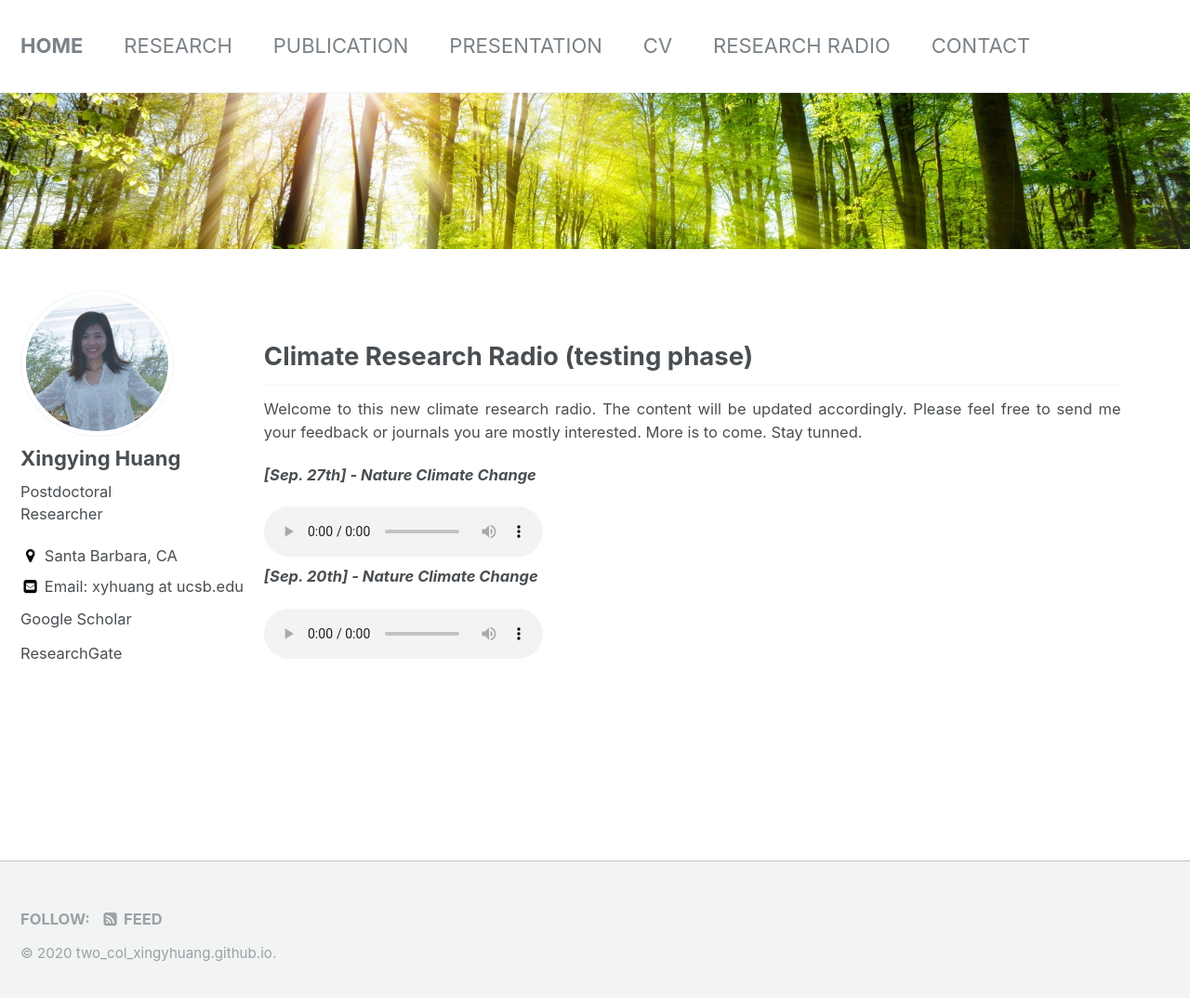
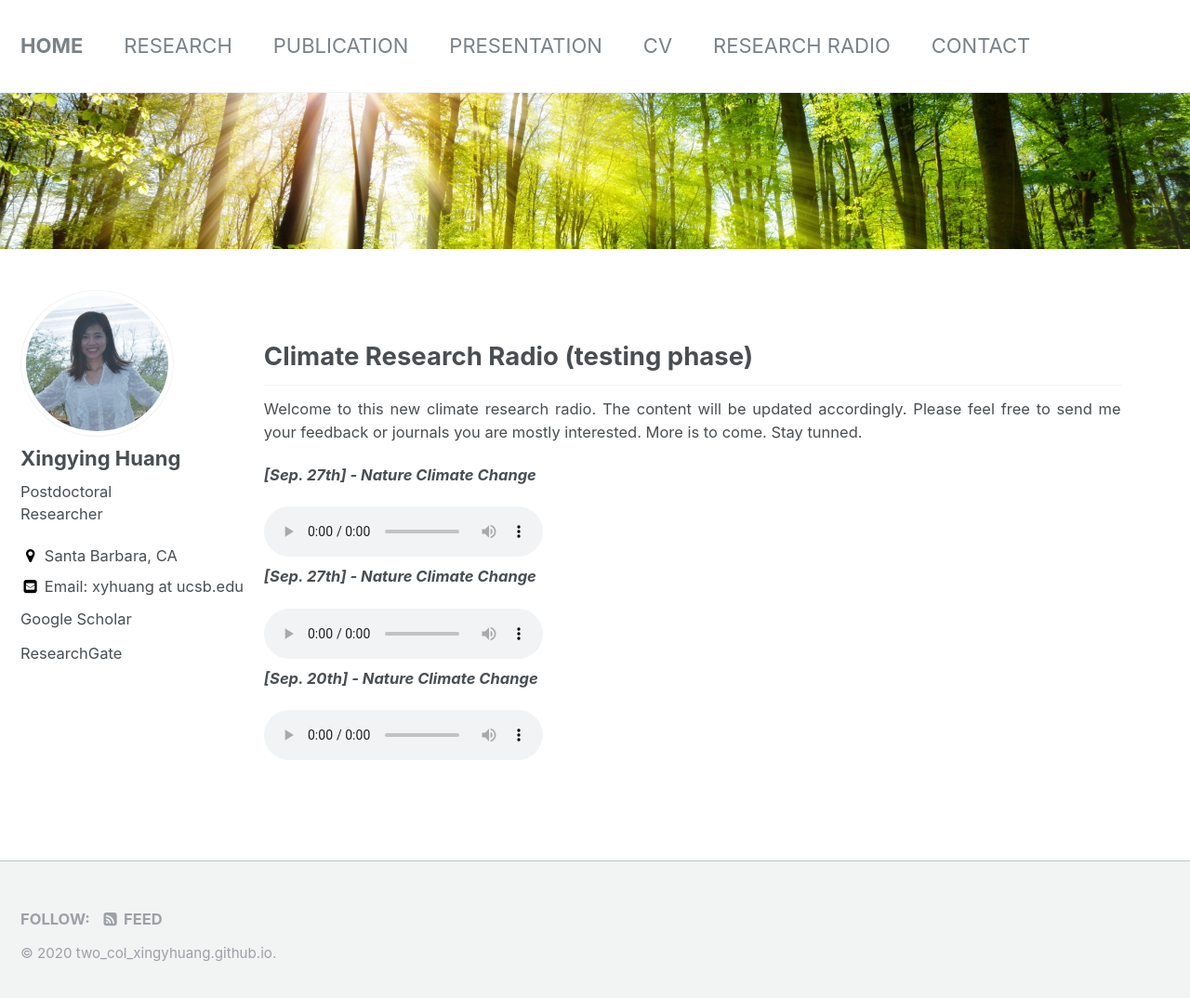
Before and after one commit to Xingyhuang/two_col_xingyhuang.github.io, a Jekyll site: the page built from _pages/radio.md, in a window 1280 px wide and 1082 px high. Shown: the top 1074 px of the window at 93% size. Built offline with Jekyll 4.4.1, drawn with Linux system fonts in a browser that asks for light colours.

Commit message:
Update radio.md

```diff
--- a/_pages/radio.md
+++ b/_pages/radio.md
@@ -14,6 +14,9 @@
 Welcome to this new climate research radio. The content will be updated accordingly. Please feel free to send me your feedback or journals you are mostly interested. More is to come. Stay tunned.
 
 ***[Sep. 27th] - Nature Climate Change*** <br>
+<audio src="/assets/radio/issue_3-jcli-10_11_2020.mp3" controls preload> </audio>
+
+***[Sep. 27th] - Nature Climate Change*** <br>
 <audio src="/assets/radio/issue_2-ncc-09_27_2020.mp3" controls preload> </audio>
 
 ***[Sep. 20th] - Nature Climate Change*** <br>
```
